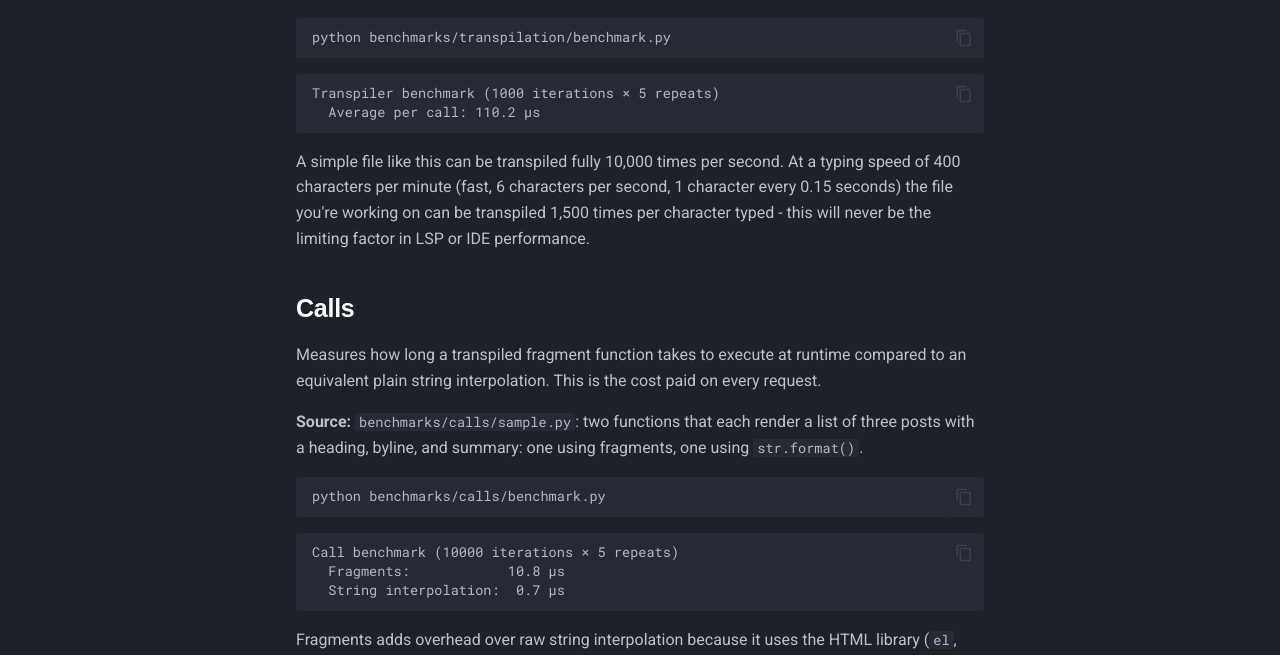
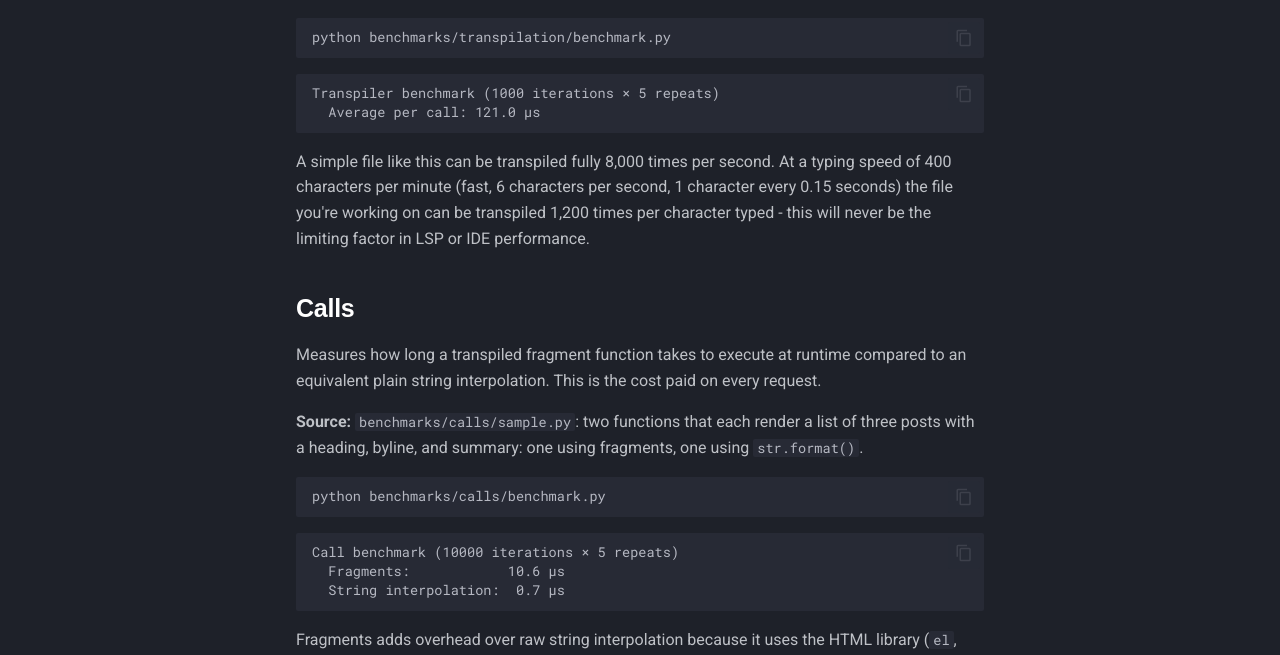
Before and after one commit to TheRunningAlgorithm2/python-fragments, an MkDocs documentation site: the page built from docs/benchmarks/index.md, in a window 1280 px wide and 1344 px high. Shown: the part 552-1207 px from the top of the window. Built offline with MkDocs 1.6.1 and Material for MkDocs 9.7.7, drawn with Linux system fonts in a browser that asks for light colours; some web fonts are replaced; comment, search, counter and statistics services are not loaded.

Commit message:
Updated docs and /update-docs claude code command to verify benchmarks

````diff
--- a/docs/benchmarks/index.md
+++ b/docs/benchmarks/index.md
@@ -16,10 +16,10 @@ python benchmarks/transpilation/benchmark.py
 
 ```
 Transpiler benchmark (1000 iterations × 5 repeats)
-  Average per call: 110.2 µs
+  Average per call: 121.0 µs
 ```
 
-A simple file like this can be transpiled fully 10,000 times per second. At a typing speed of 400 characters per minute (fast, 6 characters per second, 1 character every 0.15 seconds) the file you're working on can be transpiled 1,500 times per character typed - this will never be the limiting factor in LSP or IDE performance.
+A simple file like this can be transpiled fully 8,000 times per second. At a typing speed of 400 characters per minute (fast, 6 characters per second, 1 character every 0.15 seconds) the file you're working on can be transpiled 1,200 times per character typed - this will never be the limiting factor in LSP or IDE performance.
 
 ## Calls
 
@@ -33,7 +33,7 @@ python benchmarks/calls/benchmark.py
 
 ```
 Call benchmark (10000 iterations × 5 repeats)
-  Fragments:            10.8 µs
+  Fragments:            10.6 µs
   String interpolation:  0.7 µs
 ```
 
````
Also changed, not shown: .claude/skills/update-docs/SKILL.md (+2 -2 lines).
